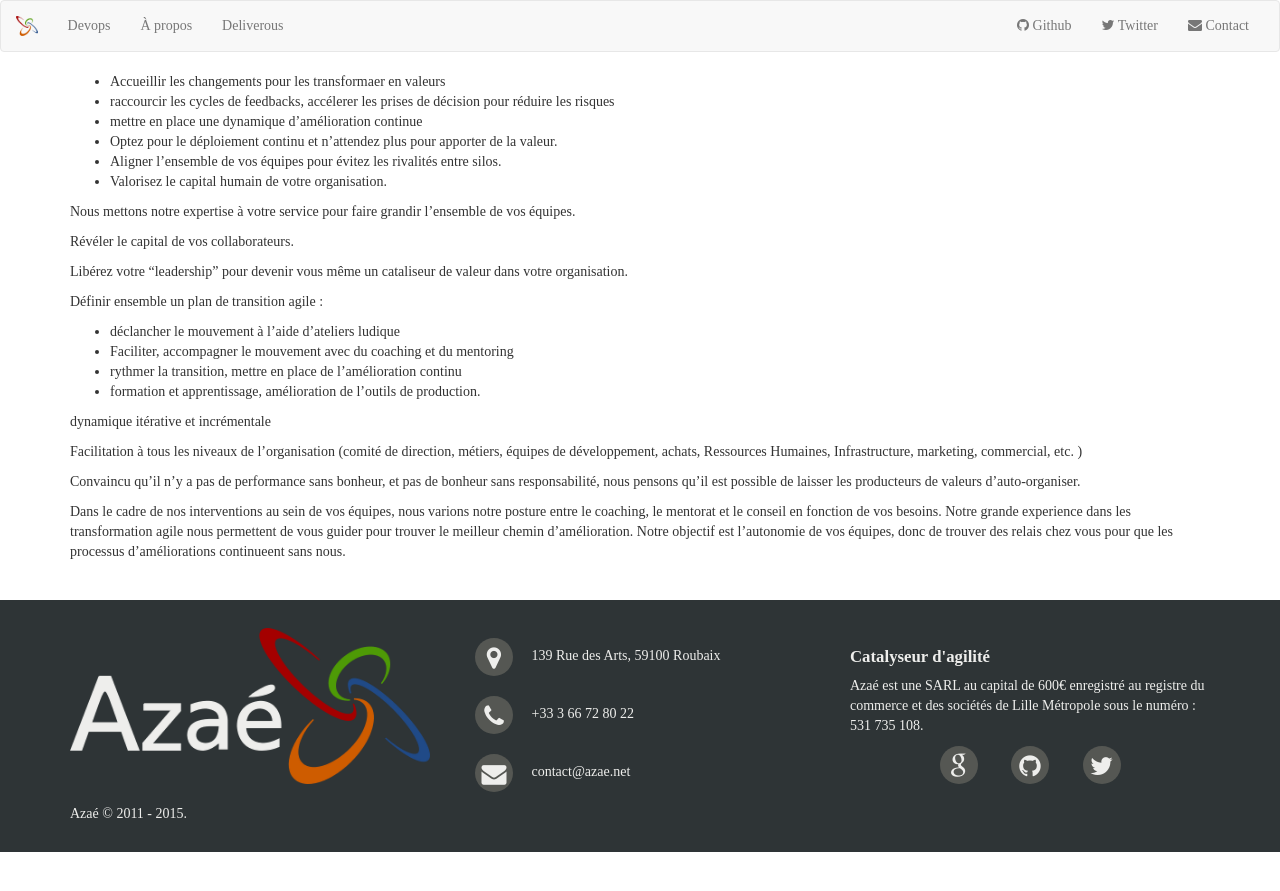
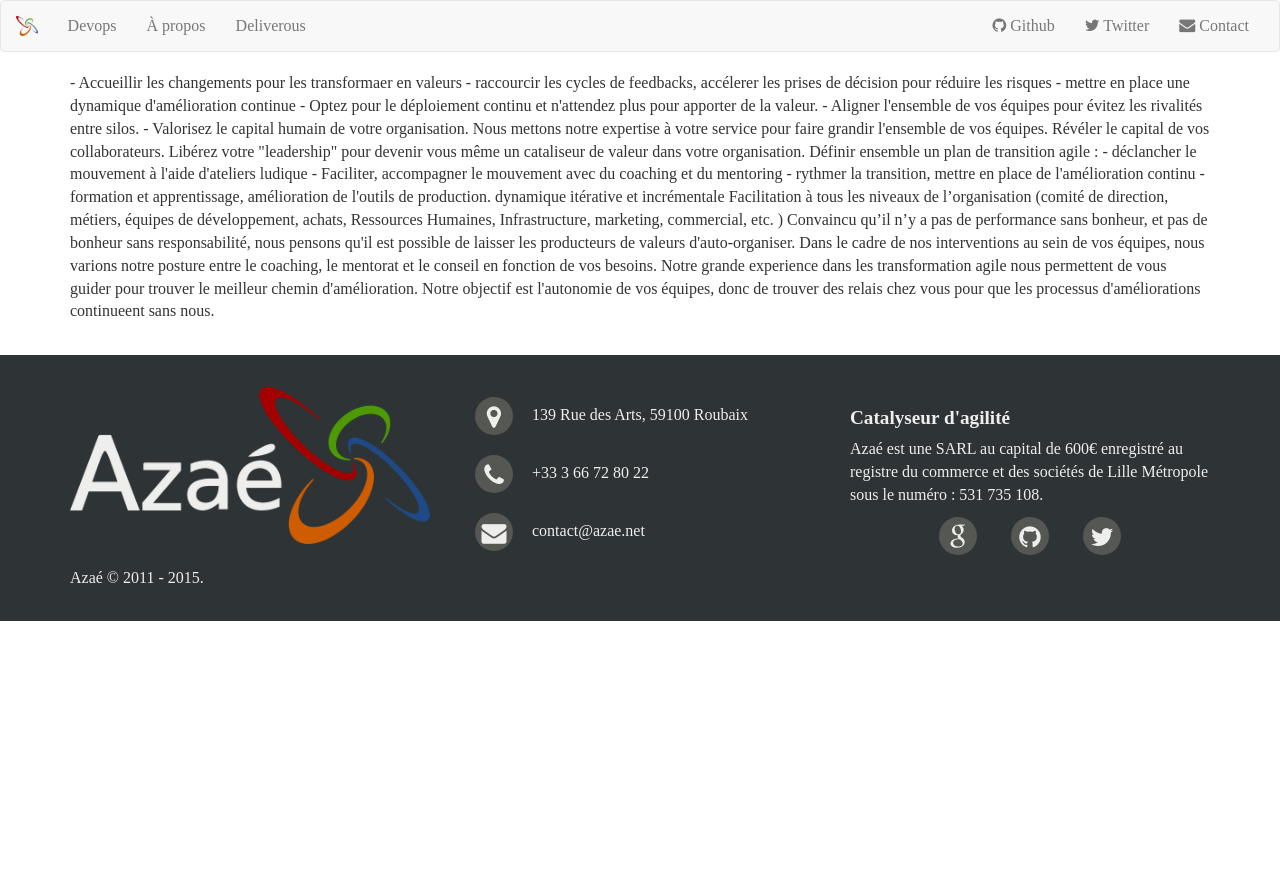
Before and after one commit to coachBZH/azae.net, a Jekyll site: the page built from services/coaching.html, in a window 1280 px wide. Shown: the top 891 px of the page. Built offline with Jekyll 4.4.1, drawn with Linux system fonts in a browser that asks for light colours; some web fonts are replaced.

Commit message:
remise en place de la bonne police

```diff
--- a/css/style.css
+++ b/css/style.css
@@ -63,11 +63,24 @@
 
 @font-face {
   font-family: "Linux Biolinum";
-  src: url('fonts/LinBiolinum_RB.woff') format('woff');
+  src: url('/fonts/LinBiolinum_R.woff') format('woff');
+}
+
+@font-face {
+  font-family: "Linux Biolinum";
+  font-style: italic;
+  src: url('/fonts/LinBiolinum_RI.woff') format('woff');
+}
+
+@font-face {
+  font-family: "Linux Biolinum";
+  font-weight: bold;
+  src: url('/fonts/LinBiolinum_RB.woff') format('woff');
 }
 
 body {
   font-family: 'Linux Biolinum';
+  font-size: 16px;
 }
 
 .text-justify {
```
Also changed, not shown: fonts/LinBiolinum_R.woff (added), fonts/LinBiolinum_RB.woff, fonts/LinBiolinum_RI.woff (added), services/coaching.html (renamed from services/coaching.md).
